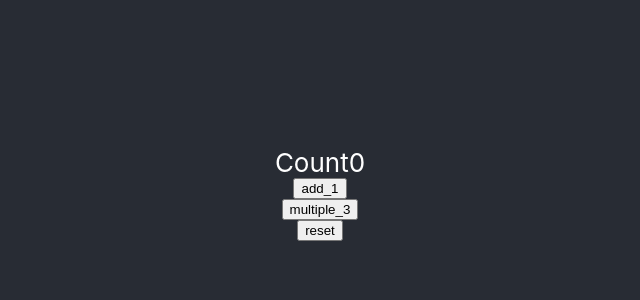
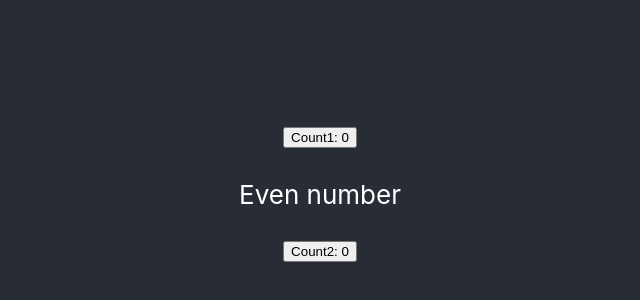
Before and after one commit to arsdeeennya/-reactHooks-, a React (Create React App) app: page / in a window 1280 px wide. Shown: the part 206-506 px from the top of the page, without its empty margins (320-960 px from the left). Built offline with nearby package versions, Linux system fonts and the light colour scheme.

Commit message:
はじめてのuseMemo

```diff
--- a/src/App.js
+++ b/src/App.js
@@ -6,8 +6,9 @@ import React, {useReducer} from 'react'
 // import ApiFetch from "./components/ApiFetch"
 import AppContext from "./contexts/AppContext"
 // import B from "./components/B"
-import CompB from "./components/CompB"
-import BasicReducer from "./components/BasicReducer"
+// import CompB from "./components/CompB"
+// import BasicReducer from "./components/BasicReducer"
+import Memo from "./components/Memo"
 
 const initialState = 0
 const reducer = (currentState, action) => {
@@ -29,8 +30,7 @@ function App() {
 		<AppContext.Provider value={{countProvided: count, dispatchProvided: dispatch}}>
 			<div className="App">
 				<header className="App-header">
-					Count{count}
-					<CompB/>
+					<Memo/>
 				</header>
 			</div>
 		</AppContext.Provider>
--- /dev/null
+++ b/src/components/Memo.js
@@ -0,0 +1,38 @@
+import React, {useState, useMemo} from "react"
+
+const Memo = () => {
+	const [count1, setCount1] = useState(0)
+	const [count2, setCount2] = useState(0)
+
+	const AddCount1 = () => {
+		setCount1(prevCount1 => prevCount1+1)
+	}
+	const AddCount2 = () => {
+		setCount2(prevCount2 => prevCount2+1)
+	}
+
+	// const isOdd = () => {
+	// 	let i = 0
+	// 	while(i < 500000000)
+	// 	i++
+	// 	return count1 % 2 !== 0
+	// }
+	const isOdd = useMemo(() => {
+		let i = 0
+		while(i < 500000000)
+		i++
+		return count1 % 2 !== 0
+	},[count1])
+
+	return (
+		<React.Fragment>
+			<button onClick={AddCount1}>Count1: {count1}</button>
+			<br/>
+			<span>{isOdd ? "Odd number" : "Even number"}</span>
+			<br/>
+			<button onClick={AddCount2}>Count2: {count2}</button>
+		</React.Fragment>
+	)
+}
+
+export default Memo;
```
